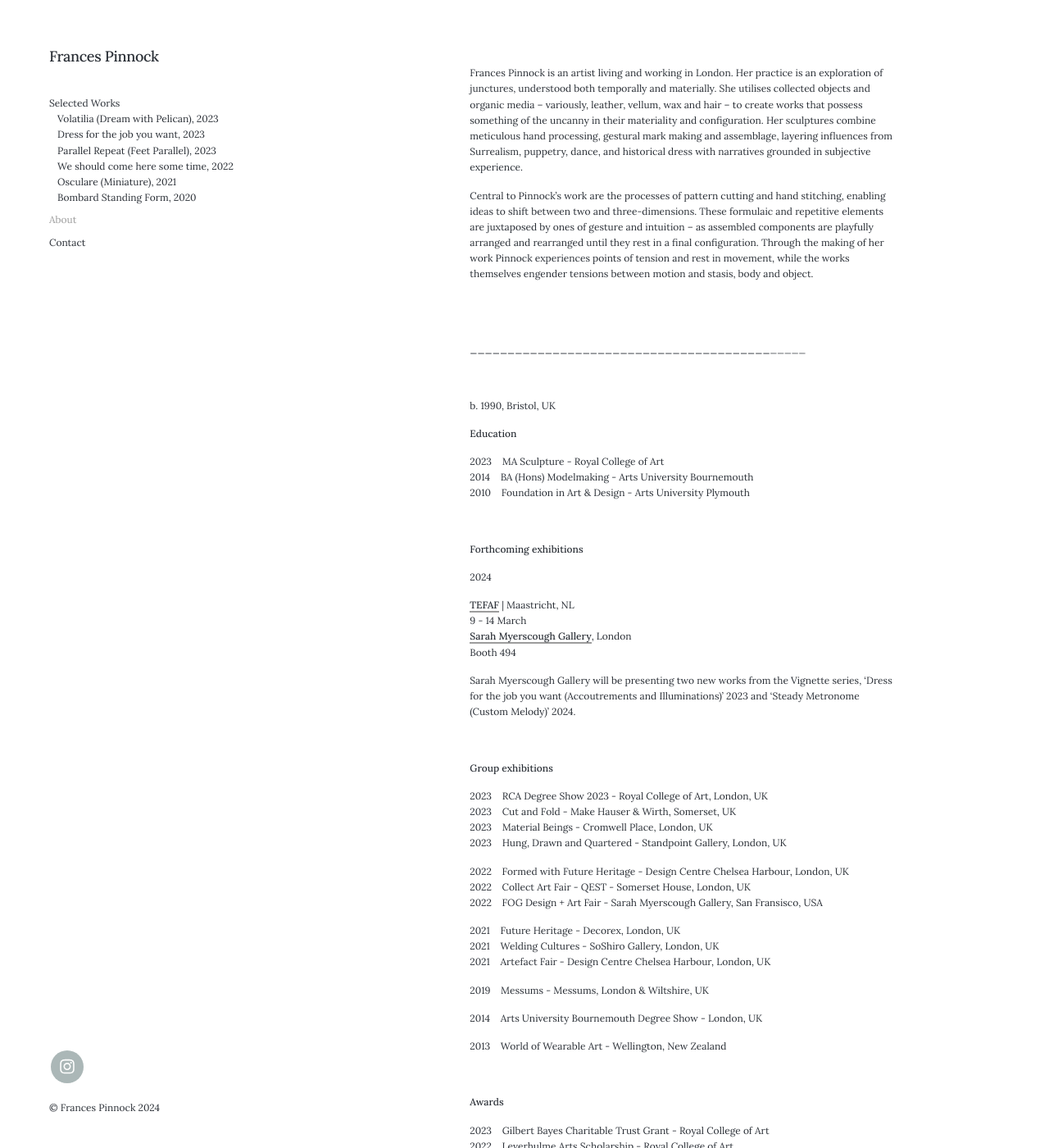
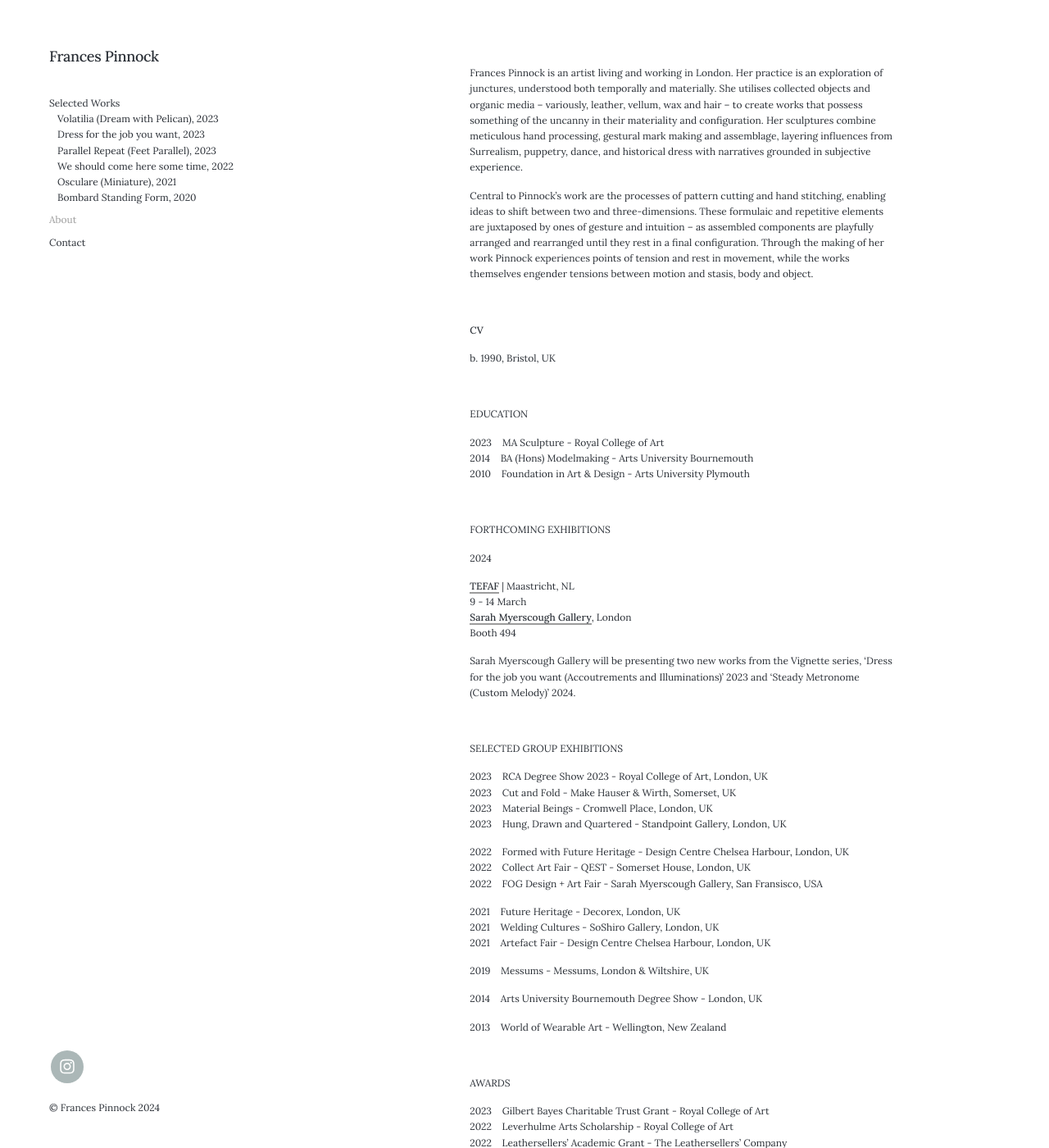
Before and after one commit to francespinnock/francespinnock.github.io, a Jekyll site: the page built from _pages/about.md, in a window 1280 px wide and 1400 px high. Shown: the whole window at 82% size. Built offline with Jekyll 4.4.1, drawn with Linux system fonts in a browser that asks for light colours; nearby versions of some CDN libraries; some of the changed text lies outside the part shown.

Commit message:
Update about.md

```diff
--- a/_pages/about.md
+++ b/_pages/about.md
@@ -12,15 +12,15 @@ Central to Pinnock’s work are the processes of pattern cutting and hand stitch
 
 
 <br />
-<br />
-_____________________________________________________________________________________________________________________________
+
+**CV**
+
+b. 1990, Bristol, UK
 
 <br />
 
-b. 1990, Bristol, UK
 
-
-**Education**
+EDUCATION
 
 2023&nbsp;&nbsp;&nbsp; MA Sculpture - Royal College of Art
 2014&nbsp;&nbsp;&nbsp; BA (Hons) Modelmaking - Arts University Bournemouth
@@ -28,8 +28,8 @@ b. 1990, Bristol, UK
 
 <br />
 
-**Forthcoming exhibitions**
 
+FORTHCOMING EXHIBITIONS
 
 2024
 
@@ -44,7 +44,7 @@ Sarah Myerscough Gallery will be presenting two new works from the Vignette seri
 <br />
 
 
-**Group exhibitions**
+SELECTED GROUP EXHIBITIONS
 
 2023&nbsp;&nbsp;&nbsp; RCA Degree Show 2023 - Royal College of Art, London, UK
 2023&nbsp;&nbsp;&nbsp; Cut and Fold - Make Hauser & Wirth, Somerset, UK
@@ -68,7 +68,7 @@ Sarah Myerscough Gallery will be presenting two new works from the Vignette seri
 <br />
 
 
-**Awards**
+AWARDS
 
 2023&nbsp;&nbsp;&nbsp; Gilbert Bayes Charitable Trust Grant - Royal College of Art
 2022&nbsp;&nbsp;&nbsp; Leverhulme Arts Scholarship - Royal College of Art
@@ -82,7 +82,7 @@ Sarah Myerscough Gallery will be presenting two new works from the Vignette seri
 <br />
 
 
-**Collections**
+COLLECTIONS
 
 Museum of Leathercraft, UK
 
```
